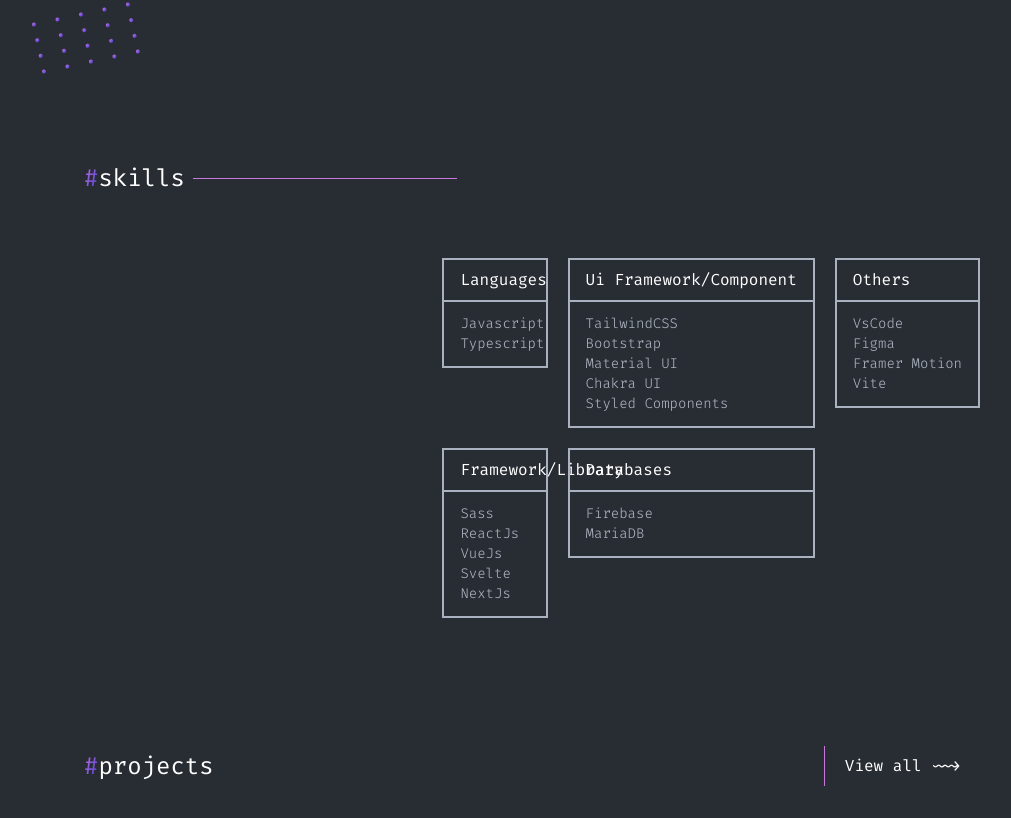
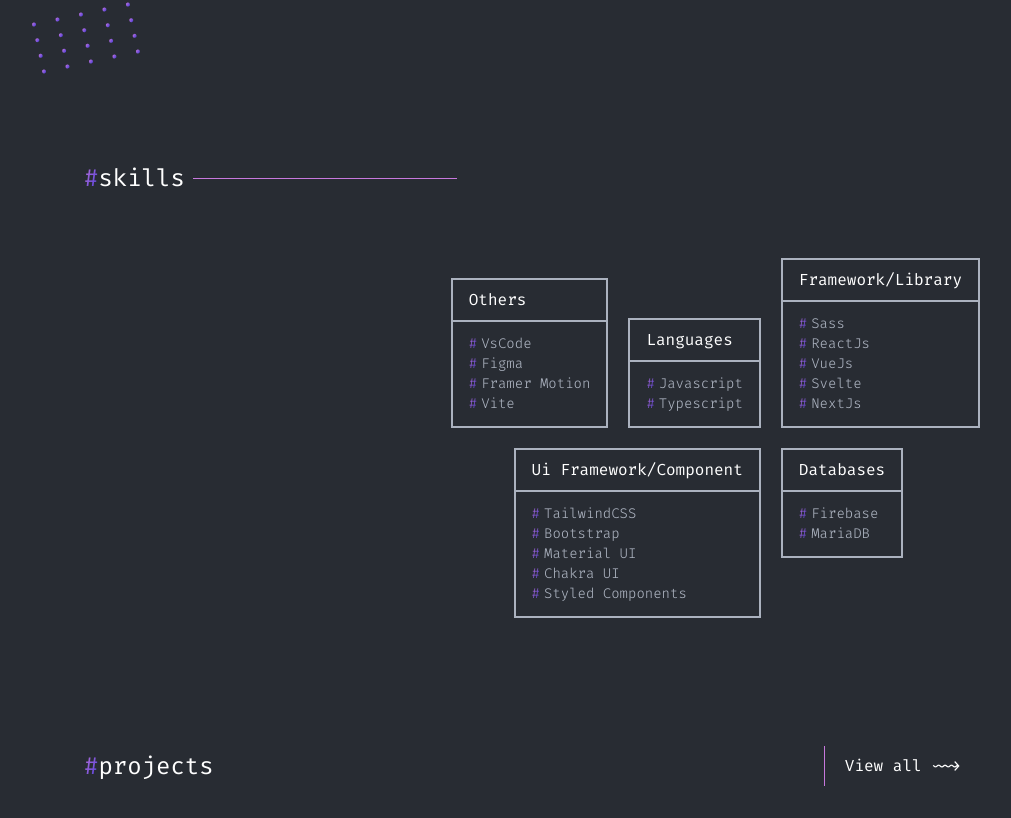
Before and after one commit to zulmy-azhary/v2, a Next.js app: page / in a window 1280 px wide. Shown: the part 1614-2432 px from the top of the page, without its empty margins (108-1119 px from the left). Built offline with nearby package versions, Linux system fonts and the light colour scheme.

Commit message:
Update grid layout for skills section

```diff
--- a/src/components/molecules/AboutContent.tsx
+++ b/src/components/molecules/AboutContent.tsx
@@ -15,7 +15,7 @@
           {content}
         </Text>
       ))}
-      <Dots size={16} className="grid-cols-4 gap-3 md:gap-4 absolute rotate-12 -z-10 top-12 md:-top-12 lg:-top-6 xl:-top-24 right-2 md:right-20 lg:-right-24 xl:right-0" />
+      <Dots size={16} className="grid-cols-4 gap-2 md:gap-4 absolute rotate-12 -z-10 top-12 md:-top-12 lg:-top-20 xl:-top-24 right-3 md:right-20 lg:right-0" />
       <Dots size={20} className="grid-cols-5 gap-x-5 gap-y-3 absolute -z-20 -rotate-12 -bottom-20 lg:-bottom-24 xl:-bottom-32 -left-2 md:left-20 lg:-left-12 xl:-left-24" />
     </div>
   );
--- a/src/components/molecules/AboutImage.tsx
+++ b/src/components/molecules/AboutImage.tsx
@@ -43,8 +43,8 @@
 
 const AboutImage: React.FC = () => {
   const isTablet = useMediaQuery("(min-width: 768px)");
-  const tablet = isTablet ? 270 : 220;
-  const size = isTablet ? 50 : 40;
+  const tablet = isTablet ? 270 : 175;
+  const size = isTablet ? 50 : 32;
 
   shuffle(items);
 
--- a/src/components/molecules/HeroStatus.tsx
+++ b/src/components/molecules/HeroStatus.tsx
@@ -3,7 +3,7 @@
 
 const HeroStatus: React.FC = () => {
   return (
-    <div className="-translate-y-5 translate-x-12 md:translate-x-0 xl:-translate-x-6 w-fit md:w-full">
+    <div className="-translate-y-5 translate-x-3 ml-auto md:ml-0 md:translate-x-0 xl:-translate-x-6 w-fit md:w-full">
       <Box>
         <Text className="text-xs md:text-base lg:text-sm xl:text-base font-normal py-2 px-3 md:px-5 lg:px-3 xl:px-5 bg-bgColor relative z-10 before:content-['#'] before:bg-gradient-to-br before:from-primary before:to-accent before:bg-clip-text before:text-transparent flex gap-x-2 md:gap-x-3 lg:gap-x-2 xl:gap-x-3">
           Currently learning
--- a/src/components/molecules/Section.tsx
+++ b/src/components/molecules/Section.tsx
@@ -14,7 +14,7 @@
 
   return (
     <section id={section} className={clsx("min-h-[24rem] pt-32 flex flex-col gap-y-10 md:gap-y-16", className)} {...rest}>
-      <div className="flex justify-between flex-col md:flex-row">
+      <div className="flex justify-between flex-row">
         <Heading className={headingClassName}>{section}</Heading>
         {section === "projects" && (
           <Button className="self-end md:self-auto hover:text-primary border-l-[1px] border-primary" href="/projects">View all {"~~>"}</Button>
--- a/src/components/molecules/SkillCard.tsx
+++ b/src/components/molecules/SkillCard.tsx
@@ -9,11 +9,16 @@
 
 const SkillCard: React.FC<Props> = ({ title, items, className, ...rest }) => {
   return (
-    <Box className={clsx("lg:max-w-[17rem] h-fit", className)} {...rest}>
-      <Box className="h-fit"><h4 className="px-4 py-2">{title}</h4></Box>
-      <Box className="px-4 py-3">
+    <Box className={clsx("lg:max-w-[20rem] lg:w-fit h-fit", className)} {...rest}>
+      <Box className="h-fit">
+        <h4 className="px-4 py-2 xl:text-lg">{title}</h4>
+      </Box>
+      <Box className="px-3 md:px-4 py-3">
         {items.map((item, i) => (
-          <Text className="text-sm text-gray font-light" key={i}>
+          <Text
+            className="text-sm xl:text-base text-gray font-light before:content-['#'] before:mr-1 before:bg-gradient-to-br before:from-primary before:to-accent before:bg-clip-text before:text-transparent"
+            key={i}
+          >
             {item}
           </Text>
         ))}
--- a/src/components/organisms/About.tsx
+++ b/src/components/organisms/About.tsx
@@ -4,7 +4,7 @@
 const About: React.FC = () => {
   return (
     <Section section={"about"} className="pt-32" headingClassName="basis-3/4">
-      <div className="flex flex-col-reverse lg:flex-row items-center gap-x-5 xl:gap-x-12 gap-y-8">
+      <div className="flex flex-col-reverse lg:flex-row items-center gap-x-5 xl:gap-x-12 gap-y-5">
         <AboutContent />
         <AboutImage />
       </div>
--- a/src/components/organisms/Skills.tsx
+++ b/src/components/organisms/Skills.tsx
@@ -6,15 +6,32 @@
     <Section section={"skills"} headingClassName="basis-5/12">
       <div className="flex flex-col lg:flex-row">
         <div className="basis-2/5"></div>
-        <div className="basis-3/5 grid grid-flow-row lg:grid-flow-col grid-cols-1 lg:grid-rows-2 gap-5">
-          <SkillCard title="Languages" items={["Javascript", "Typescript"]} />
-          <SkillCard title="Framework/Library" items={["Sass", "ReactJs", "VueJs", "Svelte", "NextJs"]} />
+        <div className="basis-3/5 grid grid-flow-row lg:grid-flow-col grid-cols-2 md:grid-cols-3 lg:grid-cols-1 lg:grid-rows-2 gap-5 lg:place-items-end">
+          <SkillCard
+            title="Languages"
+            items={["Javascript", "Typescript"]}
+            className="md:self-end lg:order-last"
+          />
+          <SkillCard
+            title="Framework/Library"
+            items={["Sass", "ReactJs", "VueJs", "Svelte", "NextJs"]}
+            className="order-first md:order-none col-span-2 md:col-auto lg:col-start-3 xl:col-start-3 lg:row-start-1 xl:row-start-2 md:self-end xl:place-self-start"
+          />
           <SkillCard
             title="Ui Framework/Component"
             items={["TailwindCSS", "Bootstrap", "Material UI", "Chakra UI", "Styled Components"]}
+            className="order-last col-span-2 md:col-auto md:self-center md:order-first lg:order-none md:row-span-2 lg:row-auto lg:col-span-2 xl:col-span-1 lg:col-start-1 xl:col-start-3 lg:row-start-2 xl:row-start-1"
           />
-          <SkillCard title="Databases" items={["Firebase", "MariaDB"]} />
-          <SkillCard title="Others" items={["VsCode", "Figma", "Framer Motion", "Vite"]} />
+          <SkillCard
+            title="Databases"
+            items={["Firebase", "MariaDB"]}
+            className="md:col-start-3 xl:col-start-2 lg:row-start-2 xl:row-start-2 lg:justify-self-start lg:self-start xl:justify-self-end"
+          />
+          <SkillCard
+            title="Others"
+            items={["VsCode", "Figma", "Framer Motion", "Vite"]}
+            className="row-span-2 self-end col-start-2 row-start-2 lg:col-auto lg:row-auto lg:order-first xl:col-start-2 xl:row-start-1"
+          />
         </div>
       </div>
     </Section>
--- a/src/components/organisms/SocialMedia.tsx
+++ b/src/components/organisms/SocialMedia.tsx
@@ -1,12 +1,18 @@
 import React from "react";
 import { Icons } from "../molecules";
+import { useMediaQuery } from "@/hooks/useMediaQuery";
 
 const SocialMedia: React.FC = () => {
+  const isTablet = useMediaQuery("(min-width: 768px)");
   return (
-    <div className="hidden md:flex md:flex-col-reverse lg:flex-col items-center gap-y-5 fixed z-50 md:bottom-0 lg:top-0 md:left-2 xl:left-5">
-      <span className="w-[1px] h-52 bg-gray" />
-      <Icons />
-    </div>
+    <>
+      {isTablet && (
+      <div className="hidden md:flex md:flex-col-reverse lg:flex-col items-center gap-y-5 fixed z-50 md:bottom-0 lg:top-0 md:left-2 xl:left-5">
+        <span className="w-[1px] h-52 bg-gray" />
+        <Icons />
+      </div>
+      )}
+    </>
   );
 };
 
--- a/src/components/templates/Layout.tsx
+++ b/src/components/templates/Layout.tsx
@@ -6,12 +6,14 @@
 interface Props extends React.HTMLAttributes<HTMLElement> {
   title: string;
   metaDescription?: string;
+  padding?: string;
 }
 
 const Layout: React.FC<React.PropsWithChildren<Props>> = ({
-  children,
   title = "Loading...",
   metaDescription,
+  padding,
+  children,
   className,
   ...rest
 }) => {
@@ -36,7 +38,7 @@
         {metaDescription && <meta name="description" content={metaDescription} />}
       </Head>
       <Navbar />
-      <main className={clsx("pt-36 md:pt-44 xl:pt-48", className)} {...rest}>
+      <main className={clsx("max-w-xs md:max-w-2xl lg:max-w-4xl xl:max-w-6xl mx-auto", className ?? "min-h-screen", padding ?? "pt-36 md:pt-44 xl:pt-48")} {...rest}>
         {children}
       </main>
     </>
--- a/src/pages/404.tsx
+++ b/src/pages/404.tsx
@@ -1,20 +1,17 @@
 import { Button, Text } from "@/components/atoms";
+import { Layout } from "@/components/templates";
 import { NextPage } from "next";
-import Head from "next/head";
 
 const Custom404: NextPage = () => {
   return (
-    <>
-      <Head>
-        <title>Zulmy Azhary AS | 404 Not Found</title>
-      </Head>
-      <div className="grid items-center place-items-center min-h-screen">
-        <div className="flex flex-col items-center gap-y-5">
-          <Text className="text-center text-base md:text-lg lg:text-2xl">Oops! The page you are looking for does not exist. 😥</Text>
-          <Button variant="secondary" href="/">Back to Home Page</Button>
+      <Layout title="404 Not Found" metaDescription="404 Page Not Found" padding="p-0">
+        <div className="grid items-center place-items-center h-screen">
+          <div className="flex flex-col items-center gap-y-5">
+            <Text className="text-center text-base md:text-lg lg:text-2xl">Oops! The page you are looking for does not exist. 😥</Text>
+            <Button variant="secondary" href="/">Back to Home Page</Button>
+          </div>
         </div>
-      </div>
-    </>
+      </Layout>
   );
 };
 
--- a/src/pages/_app.tsx
+++ b/src/pages/_app.tsx
@@ -12,7 +12,7 @@
         <meta name="viewport" content="width=device-width, initial-scale=1" />
         <link rel="icon" href="/favicon.svg" />
       </Head>
-      <div style={firaCode.style} className="max-w-xs md:max-w-2xl lg:max-w-4xl xl:max-w-6xl mx-auto">
+      <div style={firaCode.style} className="overflow-hidden">
         <Component {...pageProps} />
       </div>
     </>
--- a/src/pages/_document.tsx
+++ b/src/pages/_document.tsx
@@ -4,7 +4,7 @@
   return (
     <Html lang="en" style={{scrollBehavior: "smooth"}}>
       <Head />
-      <body className="relative font-firaCode bg-bgColor min-h-screen text-white overflow-x-hidden">
+      <body className="relative font-firaCode bg-bgColor min-h-screen text-white">
         <Main />
         <NextScript />
       </body>
```
